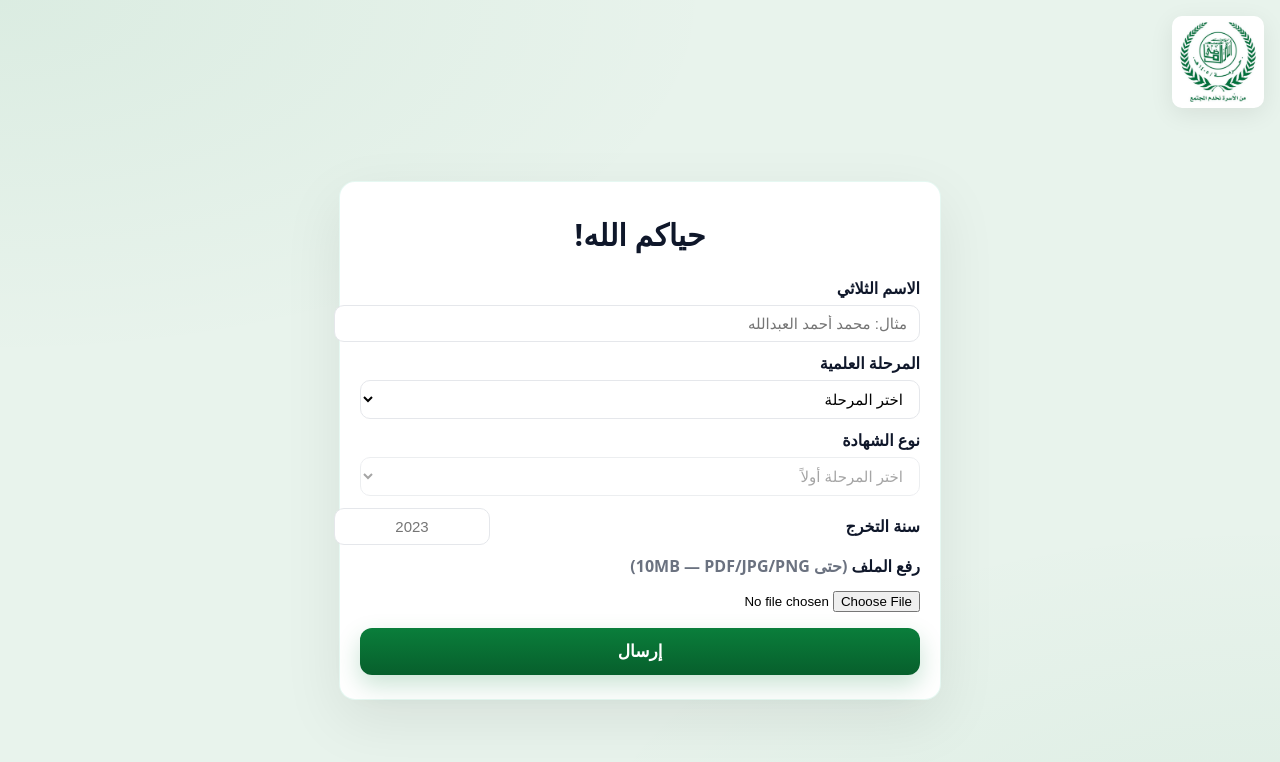
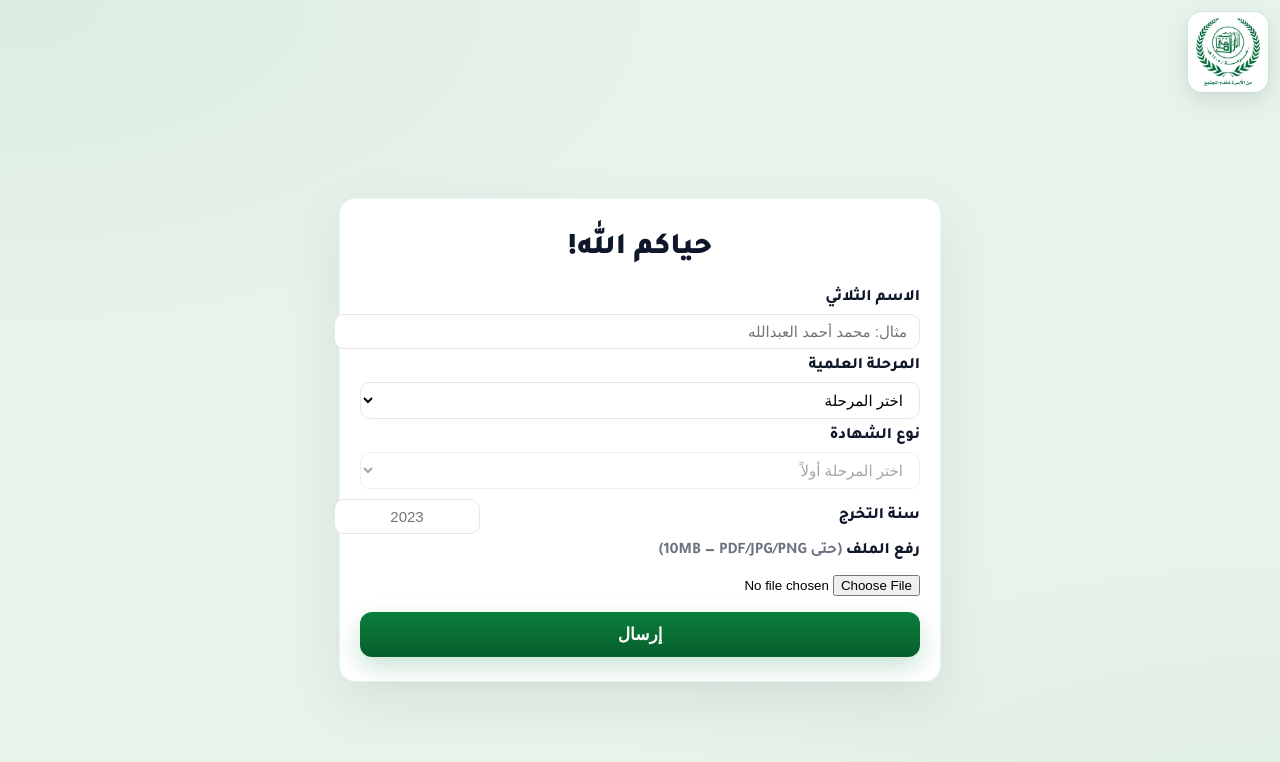
Before and after one commit to muhammed-madhi/test, a Next.js app: page / in a window 1280 px wide. Shown: the top 762 px of the page. Built offline with nearby package versions, Linux system fonts and the light colour scheme.

Commit message:
Update index.js

```diff
--- a/pages/index.js
+++ b/pages/index.js
@@ -1,3 +1,4 @@
+import Head from 'next/head';
 import { useState, useMemo, useEffect } from 'react';
 
 const STAGES = ['PRIMARY','MIDDLE','HIGH','UNIVERSITY'];
@@ -74,6 +75,13 @@ export default function Home() {
 
   return (
     <div dir="rtl" lang="ar" className="page">
+      <Head>
+        {/* Tajawal (بدّله بـ IBM Plex إذا رغبت) */}
+        <link rel="preconnect" href="https://fonts.googleapis.com" />
+        <link rel="preconnect" href="https://fonts.gstatic.com" crossOrigin="" />
+        <link href="https://fonts.googleapis.com/css2?family=Tajawal:wght@400;500;700;800;900&display=swap" rel="stylesheet" />
+      </Head>
+
       {/* الشعار من public/IMG_7618.jpeg */}
       <div className="logoWrap">
         <img src="/IMG_7618.jpeg" alt="الشعار" className="logo" />
@@ -85,7 +93,7 @@ export default function Home() {
         <form onSubmit={submitForm}>
           <label className="label">الاسم الثلاثي</label>
           <input
-            className="input input-sm"
+            className="input input-compact"
             type="text"
             value={fullName}
             onChange={(e)=>setFullName(e.target.value)}
@@ -95,7 +103,7 @@ export default function Home() {
           />
 
           <label className="label">المرحلة العلمية</label>
-          <select className="input input-sm" value={stage} onChange={(e)=>setStage(e.target.value)} required>
+          <select className="input input-compact" value={stage} onChange={(e)=>setStage(e.target.value)} required>
             <option value="">اختر المرحلة</option>
             {STAGES.map(s => <option key={s} value={s}>{stageLabel[s]}</option>)}
           </select>
@@ -103,7 +111,7 @@ export default function Home() {
           {(stage && stage !== 'UNIVERSITY') && (
             <>
               <label className="label">الصف</label>
-              <select className="input input-sm" value={grade} onChange={(e)=>setGrade(e.target.value)} required>
+              <select className="input input-compact" value={grade} onChange={(e)=>setGrade(e.target.value)} required>
                 <option value="">اختر الصف</option>
                 {allowedGrades.map(g => (
                   <option key={g} value={g}>
@@ -115,7 +123,7 @@ export default function Home() {
           )}
 
           <label className="label">نوع الشهادة</label>
-          <select className="input input-sm" value={ctype} onChange={(e)=>setCtype(e.target.value)} required disabled={!stage}>
+          <select className="input input-compact" value={ctype} onChange={(e)=>setCtype(e.target.value)} required disabled={!stage}>
             <option value="">{stage ? 'اختر نوع الشهادة' : 'اختر المرحلة أولاً'}</option>
             {(stage ? (stage==='UNIVERSITY'?CERT_UNI:CERT_SCHOOL) : []).map(t =>
               <option key={t} value={t}>{typeLabel[t]}</option>
@@ -125,7 +133,7 @@ export default function Home() {
           <div className="row">
             <label className="label label-inline">سنة التخرج</label>
             <input
-              className="input input-sm input-year"
+              className="input input-compact input-year"
               type="number"
               inputMode="numeric"
               min={2021}
@@ -149,6 +157,7 @@ export default function Home() {
         </form>
       </main>
 
+      {/* Global */}
       <style jsx global>{`
         :root{
           --brand:#0A7E3B;
@@ -158,9 +167,14 @@ export default function Home() {
           --muted:#6B7280;
           --ring:#34D399;
         }
-        body{ margin:0; font-family:system-ui,-apple-system,Segoe UI,Roboto,Arial; }
+        body{
+          margin:0;
+          font-family:'Tajawal', system-ui, -apple-system, "Segoe UI", Roboto, Arial, "Noto Sans Arabic", sans-serif;
+          -webkit-font-smoothing:antialiased; -moz-osx-font-smoothing:grayscale;
+        }
       `}</style>
 
+      {/* Component */}
       <style jsx>{`
         .page{
           min-height:100vh;
@@ -171,11 +185,15 @@ export default function Home() {
           display:flex; align-items:center; justify-content:center;
           padding:40px 12px;
         }
-        .logoWrap{ position:fixed; top:16px; inset-inline-start:16px; }
+        /* شعار ثابت بدون اهتزاز */
+        .logoWrap{
+          position:fixed; top:12px; inset-inline-start:12px;
+          z-index:9999; transform:translateZ(0); will-change:transform; pointer-events:none;
+        }
         .logo{
-          width:80px; height:80px; object-fit:contain;
-          border-radius:10px; background:#fff; padding:6px;
-          box-shadow:0 6px 24px rgba(0,0,0,0.08);
+          width:68px; height:68px; object-fit:contain;
+          border-radius:14px; background:#fff; padding:6px;
+          box-shadow:0 8px 24px rgba(0,0,0,0.10), 0 0 0 1px rgba(16,185,129,0.10);
         }
         .card{
           width:100%; max-width:560px; background:#fff; border-radius:16px;
@@ -183,26 +201,27 @@ export default function Home() {
           padding:24px 20px; border:1px solid rgba(16,185,129,0.10);
         }
         .title{ margin:8px 0 22px; text-align:center; font-size:30px; font-weight:900; color:var(--text); }
-        .label{ display:block; margin:10px 0 6px; color:var(--text); font-weight:800; }
+        .label{ display:block; margin:8px 0 6px; color:var(--text); font-weight:800; }
         .label-inline{ margin:0; align-self:center; }
         .muted{ color:var(--muted); font-weight:600; }
 
         .input{
-          width:100%; padding:12px 14px; background:#fff;
-          border:1px solid #E5E7EB; border-radius:12px; font-size:16px;
+          width:100%; padding:12px 14px;
+          background:#fff; border:1px solid #E5E7EB; border-radius:12px; font-size:16px;
           transition:border .15s, box-shadow .15s;
         }
-        .input-sm{ padding:9px 12px; font-size:15px; border-radius:10px; }
+        .input-compact{ padding:8px 12px; font-size:15px; border-radius:10px; }
         .input:focus{
           outline:none; border-color:var(--ring);
           box-shadow:0 0 0 3px rgba(52,211,153,0.25);
         }
         .file{ width:100%; margin:8px 0 16px; }
 
+        /* سنة التخرج على نفس السطر وبعرض صغير */
         .row{
           display:grid;
-          grid-template-columns: 1fr 130px;
-          gap:12px; align-items:center; margin:12px 0 8px;
+          grid-template-columns: 1fr 120px;
+          gap:12px; align-items:center; margin:10px 0 8px;
         }
         .input-year{ text-align:center; }
         .input-year::-webkit-outer-spin-button,
@@ -210,7 +229,7 @@ export default function Home() {
         .input-year{ -moz-appearance:textfield; }
 
         .button{
-          width:100%; padding:13px 16px; border:none; border-radius:12px;
+          width:100%; padding:12px 16px; border:none; border-radius:12px;
           color:#fff; font-size:17px; font-weight:900; cursor:pointer;
           background:linear-gradient(180deg, var(--brand) 0%, var(--brand-700) 100%);
           box-shadow:0 10px 24px rgba(10,126,59,0.22);
@@ -223,7 +242,8 @@ export default function Home() {
         .success{ margin-top:12px; color:var(--brand-700); font-weight:900; }
 
         @media (max-width: 360px){
-          .row{ grid-template-columns: 1fr 110px; }
+          .row{ grid-template-columns: 1fr 108px; }
+          .logo{ width:62px; height:62px; }
         }
       `}</style>
     </div>
```
